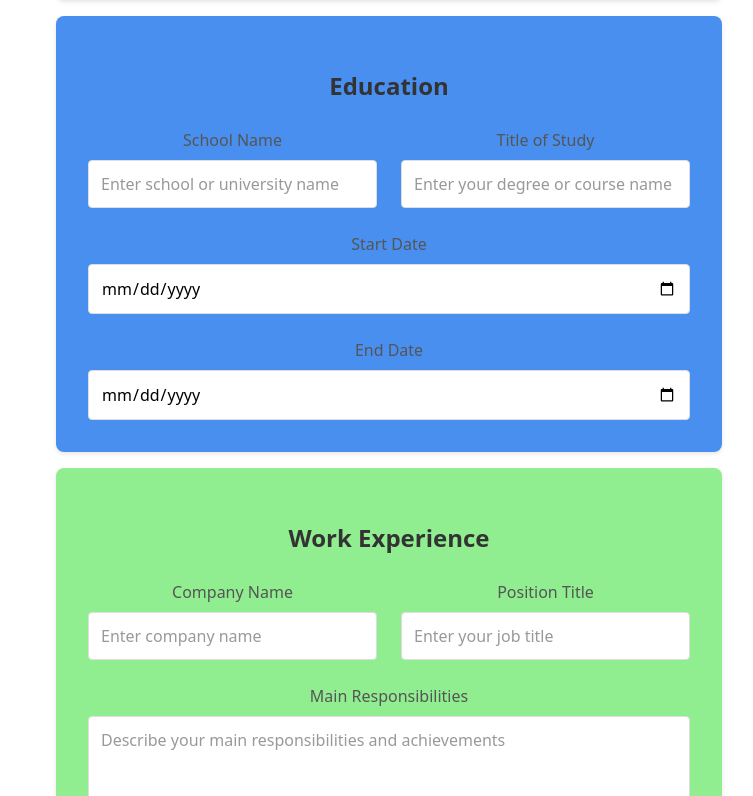
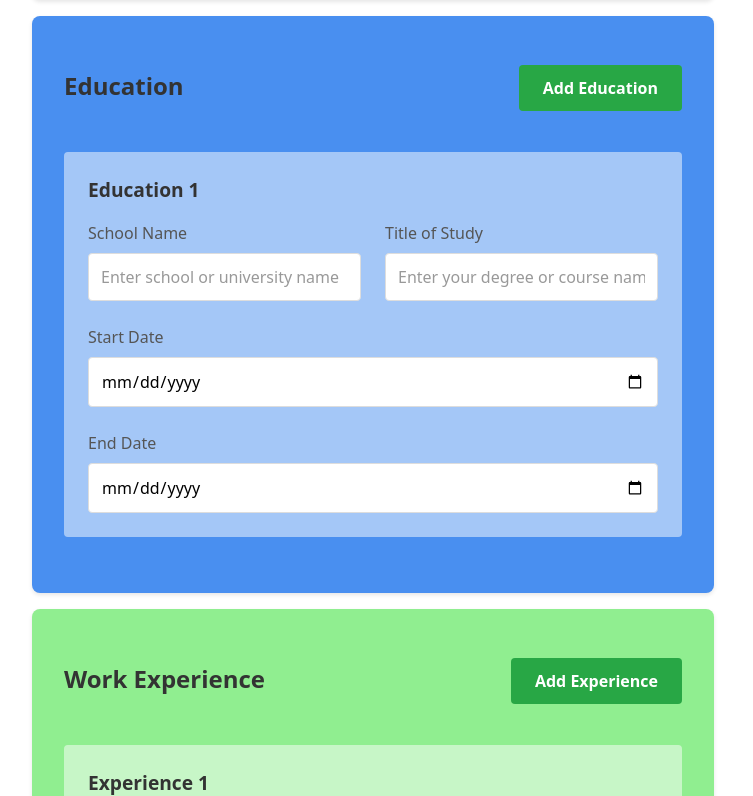
Before and after one commit to fedesapuppo/React-CV, a React (Vite) app: page / in a window 1280 px wide. Shown: the part 344-1140 px from the top of the page, without its empty margins (283-1036 px from the left). Built offline with nearby package versions, Linux system fonts and the light colour scheme.

Commit message:
wrap componets and update styles

```diff
--- a/src/App.css
+++ b/src/App.css
@@ -1,5 +1,3 @@
 #root {
-  max-width: 1280px;
   margin: 0 auto;
-  text-align: center;
 }
--- a/src/App.jsx
+++ b/src/App.jsx
@@ -13,19 +13,21 @@ function App() {
       email: '',
       phone: ''
     },
-    education: {
+    education: [{
+      id: 1,
       schoolName: '',
       titleOfStudy: '',
       startDate: '',
       endDate: ''
-    },
-    experience: {
+    }],
+    experience: [{
+      id: 1,
       companyName: '',
       position: '',
       responsibilities: '',
       startDate: '',
       endDate: ''
-    }
+    }]
   });
 
   const handleSubmit = (e) => {
@@ -44,6 +46,53 @@ function App() {
     }));
   };
 
+  const addEducation = () => {
+    setCvData(prev => ({
+      ...prev,
+      education: [
+        ...prev.education,
+        {
+          id: prev.education.length + 1,
+          schoolName: '',
+          titleOfStudy: '',
+          startDate: '',
+          endDate: ''
+        }
+      ]
+    }));
+  };
+
+  const addExperience = () => {
+    setCvData(prev => ({
+      ...prev,
+      experience: [
+        ...prev.experience,
+        {
+          id: prev.experience.length + 1,
+          companyName: '',
+          position: '',
+          responsibilities: '',
+          startDate: '',
+          endDate: ''
+        }
+      ]
+    }));
+  };
+
+  const removeEducation = (id) => {
+    setCvData(prev => ({
+      ...prev,
+      education: prev.education.filter(edu => edu.id !== id)
+    }));
+  };
+
+  const removeExperience = (id) => {
+    setCvData(prev => ({
+      ...prev,
+      experience: prev.experience.filter(exp => exp.id !== id)
+    }));
+  };
+
   return (
     <div className={styles.app}>
       {!isSubmitted ? (
@@ -55,10 +104,14 @@ function App() {
           <Education
             data={cvData.education}
             onUpdate={(data) => updateCvData('education', data)}
+            onAdd={addEducation}
+            onRemove={removeEducation}
           />
           <Experience
             data={cvData.experience}
             onUpdate={(data) => updateCvData('experience', data)}
+            onAdd={addExperience}
+            onRemove={removeExperience}
           />
           <div className={styles.submitContainer}>
             <button type="submit" className={styles.submitButton}>
@@ -68,10 +121,6 @@ function App() {
         </form>
       ) : (
         <div className={styles.preview}>
-          <button onClick={handleEdit} className={styles.editButton}>
-            Edit CV
-          </button>
-
           <div className={styles.previewSection}>
             <h2>General Information</h2>
             <p><strong>Name:</strong> {cvData.generalInfo.name}</p>
@@ -81,18 +130,34 @@ function App() {
 
           <div className={styles.previewSection}>
             <h2>Education</h2>
-            <p><strong>School:</strong> {cvData.education.schoolName}</p>
-            <p><strong>Degree:</strong> {cvData.education.titleOfStudy}</p>
-            <p><strong>Period:</strong> {cvData.education.startDate} - {cvData.education.endDate}</p>
+            {cvData.education.map((edu, index) => (
+              <div key={edu.id} className={styles.previewEntry}>
+                <h3>Education {index + 1}</h3>
+                <p><strong>School:</strong> {edu.schoolName}</p>
+                <p><strong>Degree:</strong> {edu.titleOfStudy}</p>
+                <p><strong>Period:</strong> {edu.startDate} - {edu.endDate}</p>
+              </div>
+            ))}
           </div>
 
           <div className={styles.previewSection}>
             <h2>Work Experience</h2>
-            <p><strong>Company:</strong> {cvData.experience.companyName}</p>
-            <p><strong>Position:</strong> {cvData.experience.position}</p>
-            <p><strong>Period:</strong> {cvData.experience.startDate} - {cvData.experience.endDate}</p>
-            <p><strong>Responsibilities:</strong></p>
-            <p className={styles.responsibilities}>{cvData.experience.responsibilities}</p>
+            {cvData.experience.map((exp, index) => (
+              <div key={exp.id} className={styles.previewEntry}>
+                <h3>Experience {index + 1}</h3>
+                <p><strong>Company:</strong> {exp.companyName}</p>
+                <p><strong>Position:</strong> {exp.position}</p>
+                <p><strong>Period:</strong> {exp.startDate} - {exp.endDate}</p>
+                <p><strong>Responsibilities:</strong></p>
+                <p className={styles.responsibilities}>{exp.responsibilities}</p>
+              </div>
+            ))}
+          </div>
+
+          <div className={styles.editButtonContainer}>
+            <button onClick={handleEdit} className={styles.editButton}>
+              Edit CV
+            </button>
           </div>
         </div>
       )}
--- a/src/components/Education.jsx
+++ b/src/components/Education.jsx
@@ -1,19 +1,18 @@
 import { useState, useEffect } from 'react';
 import styles from '../styles/cv.module.css';
 
-const Education = ({ data, onUpdate }) => {
+const Education = ({ data, onUpdate, onAdd, onRemove }) => {
   const [education, setEducation] = useState(data);
 
   useEffect(() => {
     setEducation(data);
   }, [data]);
 
-  const handleChange = (e) => {
+  const handleChange = (id, e) => {
     const { name, value } = e.target;
-    const newData = {
-      ...education,
-      [name]: value
-    };
+    const newData = education.map(edu =>
+      edu.id === id ? { ...edu, [name]: value } : edu
+    );
     setEducation(newData);
     onUpdate(newData);
   };
@@ -47,17 +46,40 @@ const Education = ({ data, onUpdate }) => {
 
   return (
     <div className={styles.education}>
+      <div className={styles.sectionHeader}>
         <h2>Education</h2>
+        <button
+          type="button"
+          onClick={onAdd}
+          className={styles.addButton}
+        >
+          Add Education
+        </button>
+      </div>
+      {education.map((edu, index) => (
+        <div key={edu.id} className={styles.entry}>
+          <div className={styles.entryHeader}>
+            <h3>Education {index + 1}</h3>
+            {education.length > 1 && (
+              <button
+                type="button"
+                onClick={() => onRemove(edu.id)}
+                className={styles.removeButton}
+              >
+                Remove
+              </button>
+            )}
+          </div>
           <form className={styles.form}>
             {fieldMap.map(({ id, label, type, placeholder }) => (
               <div key={id} className={styles.formGroup}>
-            <label htmlFor={id} className={styles.label}>{label}</label>
+                <label htmlFor={`${edu.id}-${id}`} className={styles.label}>{label}</label>
                 <input
                   type={type}
-              id={id}
+                  id={`${edu.id}-${id}`}
                   name={id}
-              value={education[id]}
-              onChange={handleChange}
+                  value={edu[id]}
+                  onChange={(e) => handleChange(edu.id, e)}
                   placeholder={placeholder}
                   className={styles.input}
                 />
@@ -65,6 +87,8 @@ const Education = ({ data, onUpdate }) => {
             ))}
           </form>
         </div>
+      ))}
+    </div>
   );
 };
 
--- a/src/components/Experience.jsx
+++ b/src/components/Experience.jsx
@@ -1,19 +1,18 @@
 import { useState, useEffect } from 'react';
 import styles from '../styles/cv.module.css';
 
-const Experience = ({ data, onUpdate }) => {
+const Experience = ({ data, onUpdate, onAdd, onRemove }) => {
   const [experience, setExperience] = useState(data);
 
   useEffect(() => {
     setExperience(data);
   }, [data]);
 
-  const handleChange = (e) => {
+  const handleChange = (id, e) => {
     const { name, value } = e.target;
-    const newData = {
-      ...experience,
-      [name]: value
-    };
+    const newData = experience.map(exp =>
+      exp.id === id ? { ...exp, [name]: value } : exp
+    );
     setExperience(newData);
     onUpdate(newData);
   };
@@ -53,17 +52,40 @@ const Experience = ({ data, onUpdate }) => {
 
   return (
     <div className={styles.experience}>
+      <div className={styles.sectionHeader}>
         <h2>Work Experience</h2>
+        <button
+          type="button"
+          onClick={onAdd}
+          className={styles.addButton}
+        >
+          Add Experience
+        </button>
+      </div>
+      {experience.map((exp, index) => (
+        <div key={exp.id} className={styles.entry}>
+          <div className={styles.entryHeader}>
+            <h3>Experience {index + 1}</h3>
+            {experience.length > 1 && (
+              <button
+                type="button"
+                onClick={() => onRemove(exp.id)}
+                className={styles.removeButton}
+              >
+                Remove
+              </button>
+            )}
+          </div>
           <form className={styles.form}>
             {fieldMap.map(({ id, label, type, placeholder }) => (
               <div key={id} className={styles.formGroup}>
-            <label htmlFor={id} className={styles.label}>{label}</label>
+                <label htmlFor={`${exp.id}-${id}`} className={styles.label}>{label}</label>
                 {type === 'textarea' ? (
                   <textarea
-                id={id}
+                    id={`${exp.id}-${id}`}
                     name={id}
-                value={experience[id]}
-                onChange={handleChange}
+                    value={exp[id]}
+                    onChange={(e) => handleChange(exp.id, e)}
                     placeholder={placeholder}
                     className={styles.textarea}
                     rows="4"
@@ -71,10 +93,10 @@ const Experience = ({ data, onUpdate }) => {
                 ) : (
                   <input
                     type={type}
-                id={id}
+                    id={`${exp.id}-${id}`}
                     name={id}
-                value={experience[id]}
-                onChange={handleChange}
+                    value={exp[id]}
+                    onChange={(e) => handleChange(exp.id, e)}
                     placeholder={placeholder}
                     className={styles.input}
                   />
@@ -83,6 +105,8 @@ const Experience = ({ data, onUpdate }) => {
             ))}
           </form>
         </div>
+      ))}
+    </div>
   );
 };
 
--- a/src/styles/cv.module.css
+++ b/src/styles/cv.module.css
@@ -5,8 +5,8 @@
   border-radius: 8px;
   box-shadow: 0 2px 4px rgba(0, 0, 0, 0.1);
   margin: 1rem 0;
-  width: 100%;
-  max-width: 1200px;
+  width: calc(100% - 4rem);
+  max-width: calc(1200px - 4rem);
   margin-left: auto;
   margin-right: auto;
 }
@@ -84,6 +84,8 @@
 .app {
   max-width: 1200px;
   margin: 0 auto;
+  padding: 0 1rem;
+  width: 100%;
 }
 
 /* Submit button styles */
@@ -91,19 +93,28 @@
   display: flex;
   justify-content: center;
   margin-top: 2rem;
+  margin-bottom: 2rem;
+  width: 100%;
+}
+
+.submitButton,
+.editButton,
+.addButton,
+.removeButton {
+  padding: 0.75rem 1.5rem;
+  font-size: 1rem;
+  font-weight: 600;
+  color: white;
+  border: none;
+  border-radius: 4px;
+  cursor: pointer;
+  transition: background-color 0.2s ease;
+  align-self: center;
 }
 
 .submitButton,
 .editButton {
-  padding: 1rem 2rem;
-  font-size: 1.1rem;
-  font-weight: 600;
-  color: white;
   background-color: #4a90e2;
-  border: none;
-  border-radius: 4px;
-  cursor: pointer;
-  transition: background-color 0.2s ease;
 }
 
 .submitButton:hover,
@@ -111,11 +122,63 @@
   background-color: #357abd;
 }
 
+.addButton {
+  background-color: #28a745;
+}
+
+.addButton:hover {
+  background-color: #218838;
+}
+
+.removeButton {
+  background-color: #dc3545;
+  padding: 0.5rem 1rem;
+  font-size: 0.9rem;
+}
+
+.removeButton:hover {
+  background-color: #c82333;
+}
+
+/* Section header styles */
+.sectionHeader {
+  display: flex;
+  justify-content: space-between;
+  align-items: center;
+  margin-bottom: 1.5rem;
+}
+
+/* Entry styles */
+.entry {
+  background-color: rgba(255, 255, 255, 0.5);
+  padding: 1.5rem;
+  border-radius: 4px;
+  margin-bottom: 1.5rem;
+}
+
+.entryHeader {
+  display: flex;
+  justify-content: space-between;
+  align-items: center;
+  margin-bottom: 1rem;
+}
+
+.entryHeader h3 {
+  color: #333;
+  font-size: 1.2rem;
+  margin: 0;
+}
+
 /* Preview styles */
 .preview {
   display: flex;
   flex-direction: column;
   gap: 2rem;
+  width: 100%;
+  max-width: 1200px;
+  margin: 2rem auto;
+  padding: 2rem 1rem;
+  position: relative;
 }
 
 .previewSection {
@@ -123,6 +186,10 @@
   padding: 2rem;
   border-radius: 8px;
   box-shadow: 0 2px 4px rgba(0, 0, 0, 0.1);
+  width: calc(100% - 4rem);
+  max-width: calc(1200px - 4rem);
+  margin-left: auto;
+  margin-right: auto;
 }
 
 .previewSection h2 {
@@ -136,6 +203,25 @@
 .previewSection p {
   margin: 0.5rem 0;
   line-height: 1.6;
+  font-size: 1rem;
+}
+
+.previewEntry {
+  margin-bottom: 2rem;
+  padding-bottom: 1rem;
+  border-bottom: 1px solid #eee;
+}
+
+.previewEntry:last-child {
+  margin-bottom: 0;
+  padding-bottom: 0;
+  border-bottom: none;
+}
+
+.previewEntry h3 {
+  color: #4a90e2;
+  margin-bottom: 1rem;
+  font-size: 1.2rem;
 }
 
 .responsibilities {
@@ -143,6 +229,66 @@
   margin-top: 0.5rem;
   padding-left: 1rem;
   border-left: 3px solid #4a90e2;
+}
+
+/* Responsive styles for preview */
+@media (min-width: 768px) {
+  .preview {
+    padding: 0 2rem;
+  }
+
+  .previewSection {
+    padding: 2.5rem;
+    min-width: 500px;
+  }
+
+  .previewSection h2 {
+    font-size: 1.8rem;
+  }
+
+  .previewSection p {
+    font-size: 1.1rem;
+  }
+
+  .previewEntry h3 {
+    font-size: 1.4rem;
+  }
+}
+
+@media (min-width: 1024px) {
+  .preview {
+    padding: 0;
+  }
+
+  .previewSection {
+    padding: 3rem;
+    min-width: 500px;
+  }
+}
+
+/* Edit button container */
+.editButtonContainer {
+  display: flex;
+  justify-content: center;
+  margin-top: 2rem;
+  margin-bottom: 2rem;
+  width: 100%;
+}
+
+.editButton {
+  background-color: #4a90e2;
+  padding: 0.75rem 1.5rem;
+  font-size: 1rem;
+  font-weight: 600;
+  color: white;
+  border: none;
+  border-radius: 4px;
+  cursor: pointer;
+  transition: background-color 0.2s ease;
+}
+
+.editButton:hover {
+  background-color: #357abd;
 }
 
 /* Specific styles for GeneralInfo */
```
Lines whose indentation alone changed are shown as unchanged.
